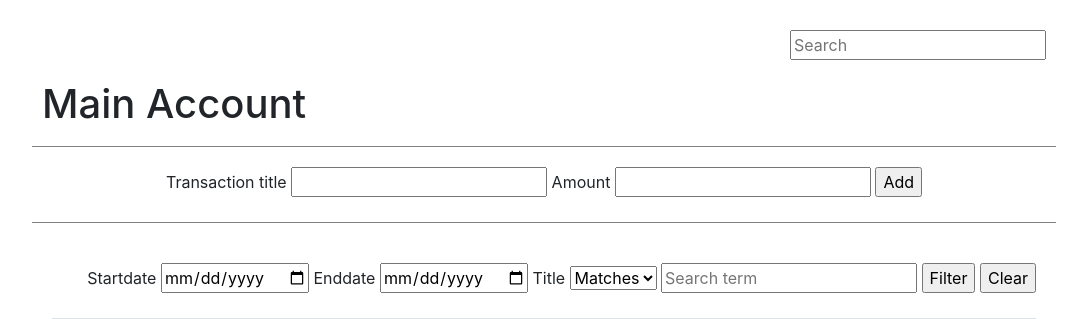
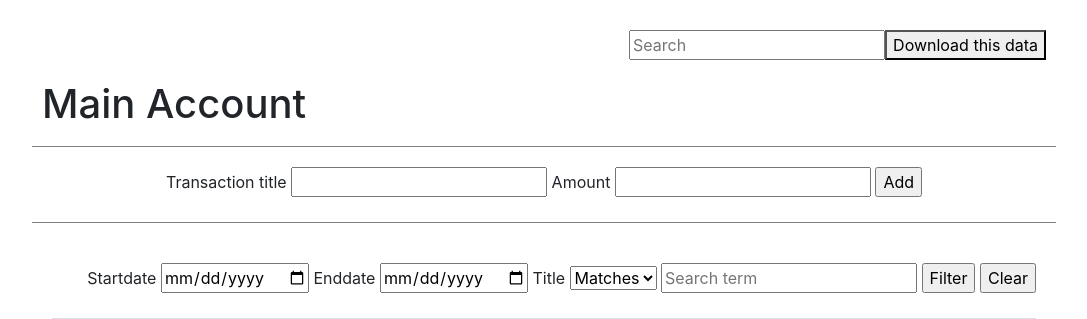
Before and after one commit to joshba06/flask_banking, a Flask app: page / in a window 1280 px wide. Shown: the top 319 px of the page, without its empty margins (96-1183 px from the left). Run offline with Flask 3, Linux system fonts and the light colour scheme; data comes from the database, SQL or seed files in the repository; some libraries are stand-ins or nearby versions.

Commit message:
Added download functionality for current filter selection on index page. Download type csv.

```diff
--- a/app.py
+++ b/app.py
@@ -1,4 +1,8 @@
 from flask import render_template, request, url_for, redirect
+import csv
+from io import StringIO
+from werkzeug.wrappers import Response
+from datetime import datetime
 
 from config import app
 import transactions as Transactions
@@ -57,6 +61,48 @@ def index():
                             filter_form=filter_form)
 
 
+
+@app.route("/download_csv", methods=["POST"])
+def download_csv():
+    start_date = datetime.strptime(request.form.get('start_date'), '%Y-%m-%d').date() if request.form.get('start_date') != "None" else None
+    end_date = datetime.strptime(request.form.get('end_date'), '%Y-%m-%d').date() if request.form.get('end_date') != "None" else None
+    transaction_title = request.form.get('transaction_title') if request.form.get('transaction_title') != "None" else None
+    search_type = request.form.get('search_type') if request.form.get('search_type') != "None" else None
+
+    # Query transactions, just like in index route
+    transactions = Transactions.read_all(start_date = start_date,
+                                             end_date=end_date,
+                                             search_type=search_type,
+                                             transaction_title=transaction_title)
+
+
+    def generate():
+        data = StringIO()
+        writer = csv.writer(data)
+
+        writer.writerow(("Date", "Title", "Amount", "Saldo"))
+        yield data.getvalue()
+        data.seek(0)
+        data.truncate(0)
+
+        for transaction in transactions:
+            writer.writerow((
+                transaction.date_booked.strftime("%Y / %m / %d"),
+                transaction.title,
+                transaction.amount,
+                transaction.saldo,
+            ))
+            yield data.getvalue()
+            data.seek(0)
+            data.truncate(0)
+
+    response = Response(generate(), mimetype='text/csv')
+    response.headers.set("Content-Disposition", "attachment", filename="data.csv")
+    return response
+
+
+
+
 if __name__ == "__main__":
 		#-> debug=False when in production!!
     app.run(host="0.0.0.0", port=8000, debug=True)
--- a/templates/base.html
+++ b/templates/base.html
@@ -15,6 +15,15 @@
         <form>
           <input type="text" id="autocomplete" placeholder="Search">
         </form>
+
+        <form action="{{ url_for('download_csv') }}" method="POST">
+          <input type="hidden" name="start_date" value="{{ filter_form.start_date.data }}">
+          <input type="hidden" name="end_date" value="{{ filter_form.end_date.data }}">
+          <input type="hidden" name="transaction_title" value="{{ filter_form.transaction_title.data }}">
+          <input type="hidden" name="search_type" value="{{ filter_form.search_type.data }}">
+          <button type="submit">Download this data</button>
+      </form>
+
       </div>
 
       <div class="account-selector">
```
